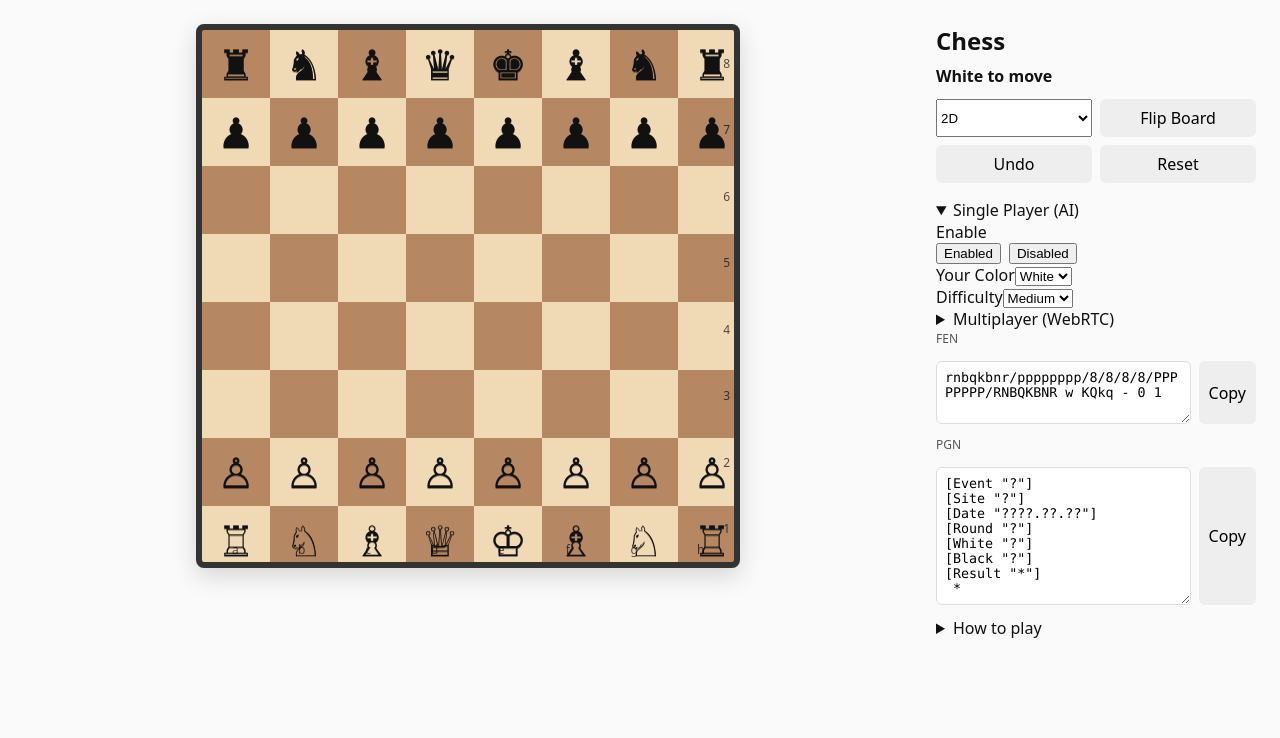
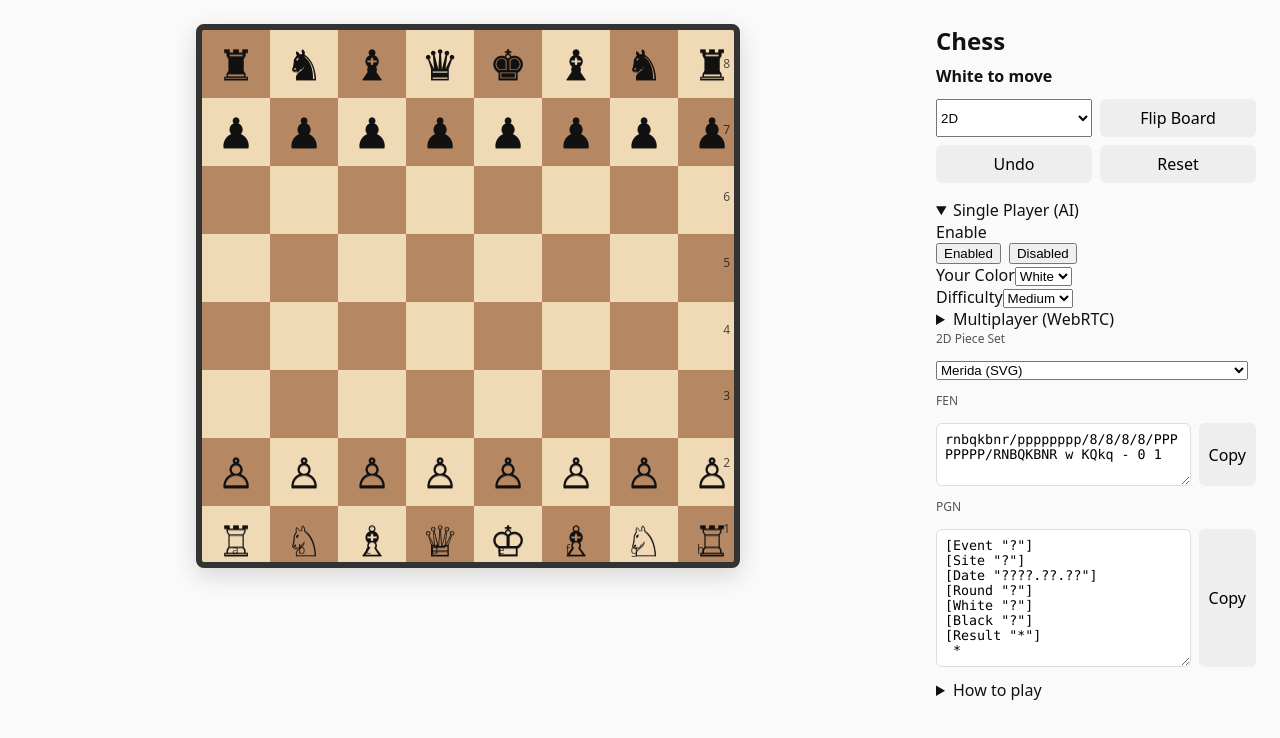
Before and after one commit to ctborg/chess, a React app: page / in a window 1280 px wide. Shown: the top 738 px of the page. Built offline with nearby package versions, Linux system fonts and the light colour scheme; the HTML template or start-up script is replaced by a standard one.

Commit message:
Update App.jsx

```diff
--- a/src/App.jsx
+++ b/src/App.jsx
@@ -8,6 +8,7 @@ import { computeBestMove } from "./ai/engine";
 export default function App() {
   const chessRef = useRef(new Chess());
   const game = chessRef.current;
+  const [pieceTheme, setPieceTheme] = useState("merida");
 
   // Core UI / chess state
   const [fen, setFen] = useState(game.fen());
@@ -428,6 +429,13 @@ export default function App() {
         {/* FEN / PGN */}
         <div className="io">
           <div className="io-row">
+            <label>2D Piece Set</label>
+            <select value={pieceTheme} onChange={(e) => setPieceTheme(e.target.value)}>
+              <option value="merida">Merida (SVG)</option>
+              <option value="alpha">Alpha (SVG)</option>
+            </select>
+          </div>
+          <div className="io-row">
             <label>FEN</label>
             <textarea readOnly value={fen} rows={3} />
             <button onClick={() => copy(fen)}>Copy</button>
```
